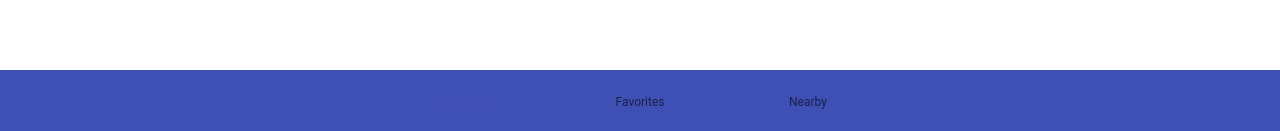
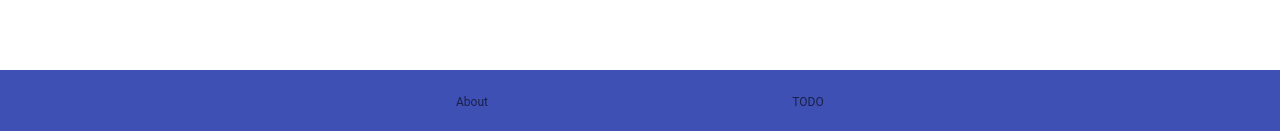
Before and after one commit to philippe-laurentiu/portfolio, a React (Create React App) app in the folder app/: page /about in a window 1280 px wide. Shown: the part 666-797 px from the top of the page. Built offline with nearby package versions, Linux system fonts and the light colour scheme.

Commit message:
fix footer

```diff
--- a/app/src/components/Footer.tsx
+++ b/app/src/components/Footer.tsx
@@ -1,14 +1,26 @@
-import React, { useState } from 'react'
+import React, { useEffect, useState } from 'react'
 import BottomNavigation from '@material-ui/core/BottomNavigation'
 import BottomNavigationAction from '@material-ui/core/BottomNavigationAction'
+import { useNavigate, useLocation } from 'react-router'
+import { getValueForRoute } from '../config'
 
 const Footer = (): JSX.Element => {
-  const [value, setValue] = useState(0)
+  const navigate = useNavigate()
+  const currentPath = useLocation().pathname
+  // todo rerender on change of other menue
+  const [value, setValue] = useState(getValueForRoute(currentPath))
+
+  useEffect(() => {
+    setValue(getValueForRoute(currentPath))
+  }, [currentPath])
+
+  console.log(value)
   return (
     <BottomNavigation
       showLabels
       value={value}
       onChange={(event, newValue) => {
+        console.log(newValue)
         setValue(newValue)
       }}
       sx={{
@@ -19,9 +31,15 @@ const Footer = (): JSX.Element => {
         width: '100%'
       }}
     >
-            <BottomNavigationAction label="Recents" />
-            <BottomNavigationAction label="Favorites" />
-            <BottomNavigationAction label="Nearby" />
+      <BottomNavigationAction
+        label="About"
+        onClick={() => navigate('/about')}
+      />
+      <BottomNavigationAction label="Home" onClick={() => navigate('/')} />
+      <BottomNavigationAction
+        label="TODO"
+        onClick={() => console.log('TODO')}
+      />
     </BottomNavigation>
   )
 }
--- /dev/null
+++ b/app/src/config.tsx
@@ -0,0 +1,21 @@
+interface NavigationElement {
+  path: string
+  pathVal: number
+}
+
+export const navigation = {
+  home: {
+    path: '/',
+    pathVal: 0
+  },
+  about: {
+    path: '/about',
+    pathVal: 1
+  }
+}
+
+export const getValueForRoute = (route: string): number => {
+  const values = Object.values(navigation)
+  const res: NavigationElement | undefined = values.find((val: any) => val.path === route)
+  return (res !== undefined) ? res.pathVal : 0
+}
--- /dev/null
+++ b/app/src/enums/NavigationEnum.tsx
@@ -0,0 +1,6 @@
+enum NavigationEnum {
+  '/' = 0,
+  '/about' = 1
+}
+
+export default NavigationEnum
```
Also changed, not shown: app/src/pages/About.tsx (+5 -5 lines). Lines whose indentation alone changed are shown as unchanged.
